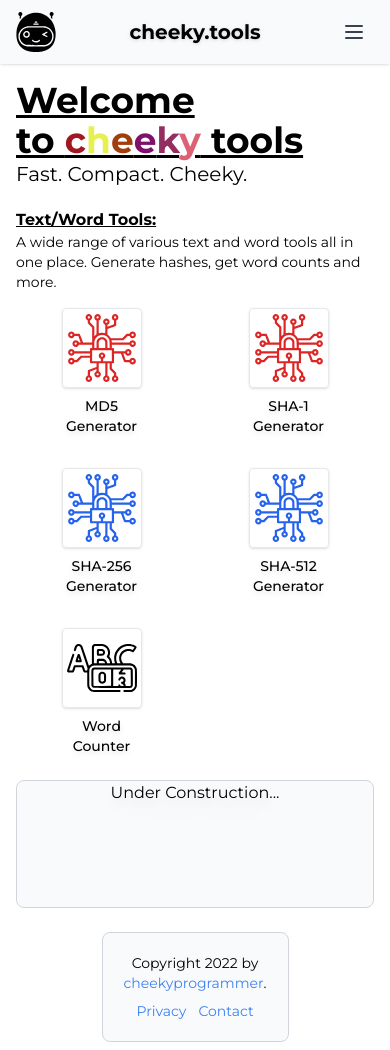
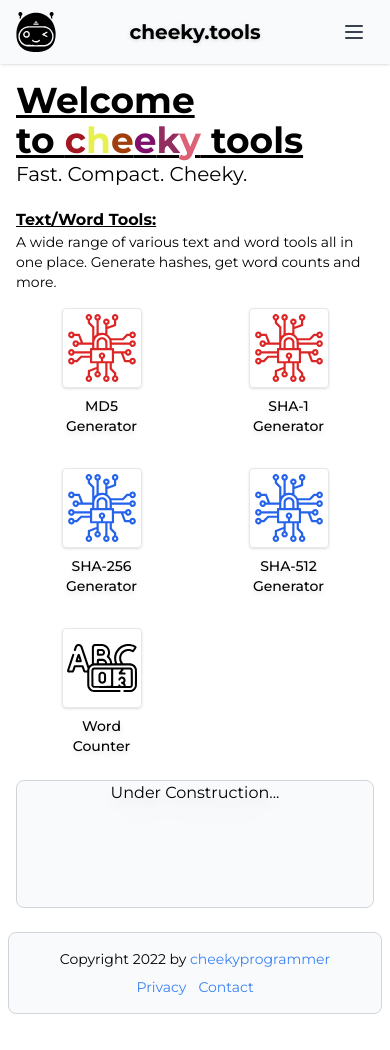
Before and after one commit to cheekyprorgammer/cheeky.tools, a Next.js app: page / in a window 390 px wide. After the commit the page ends 1022 px from the top, so only its background shows below. Built offline with nearby package versions, Linux system fonts and the light colour scheme.

Commit message:
fixed footer on mobile

```diff
--- a/components/Footer/index.tsx
+++ b/components/Footer/index.tsx
@@ -6,9 +6,9 @@ let year = d.getFullYear();
 export default function Footer() {
     return (
       <footer className="w-full p-2">
-        <div className="w-1/2 mx-auto bg-gray-50 border border-gray-300 rounded-lg p-5">
+        <div className="px-2 py-4 mx-auto bg-gray-50 border border-gray-300 rounded-lg">
           <div className="mb-2 text-sm text-center">
-              Copyright {year} by <a href="https://github.com/cheekyprorgammer" target="_blank" rel="noopener noreferrer"><span className="text-blue-500 hover:text-blue-300 hover:underline">cheekyprogrammer</span></a>.
+              Copyright {year} by <a href="https://github.com/cheekyprorgammer" target="_blank" rel="noopener noreferrer"><span className="text-blue-500 hover:text-blue-300 hover:underline">cheekyprogrammer</span></a>
           </div>
           <div className="justify-center text-sm gap-3 flex">
             <span className="text-blue-500 hover:text-blue-300 hover:underline"><Link href="/privacy">Privacy</Link></span>
```
